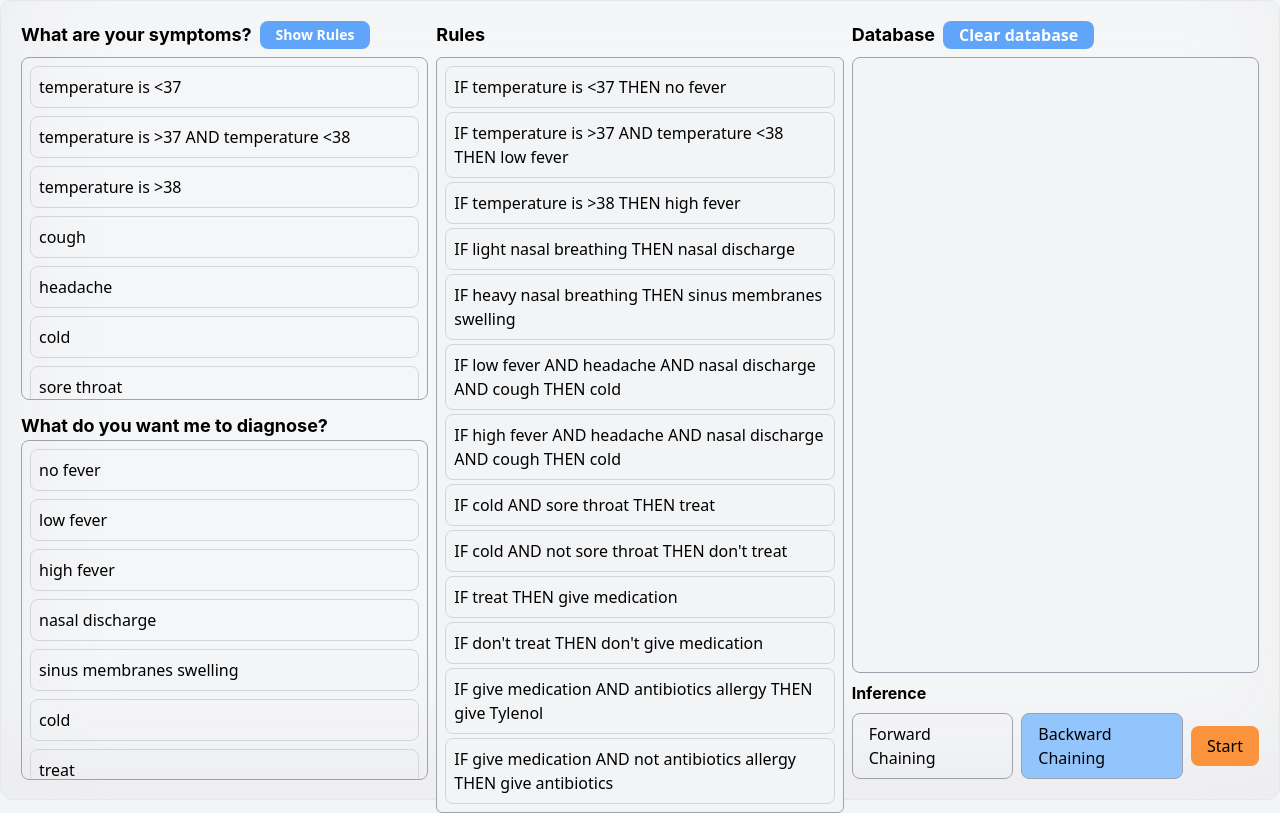
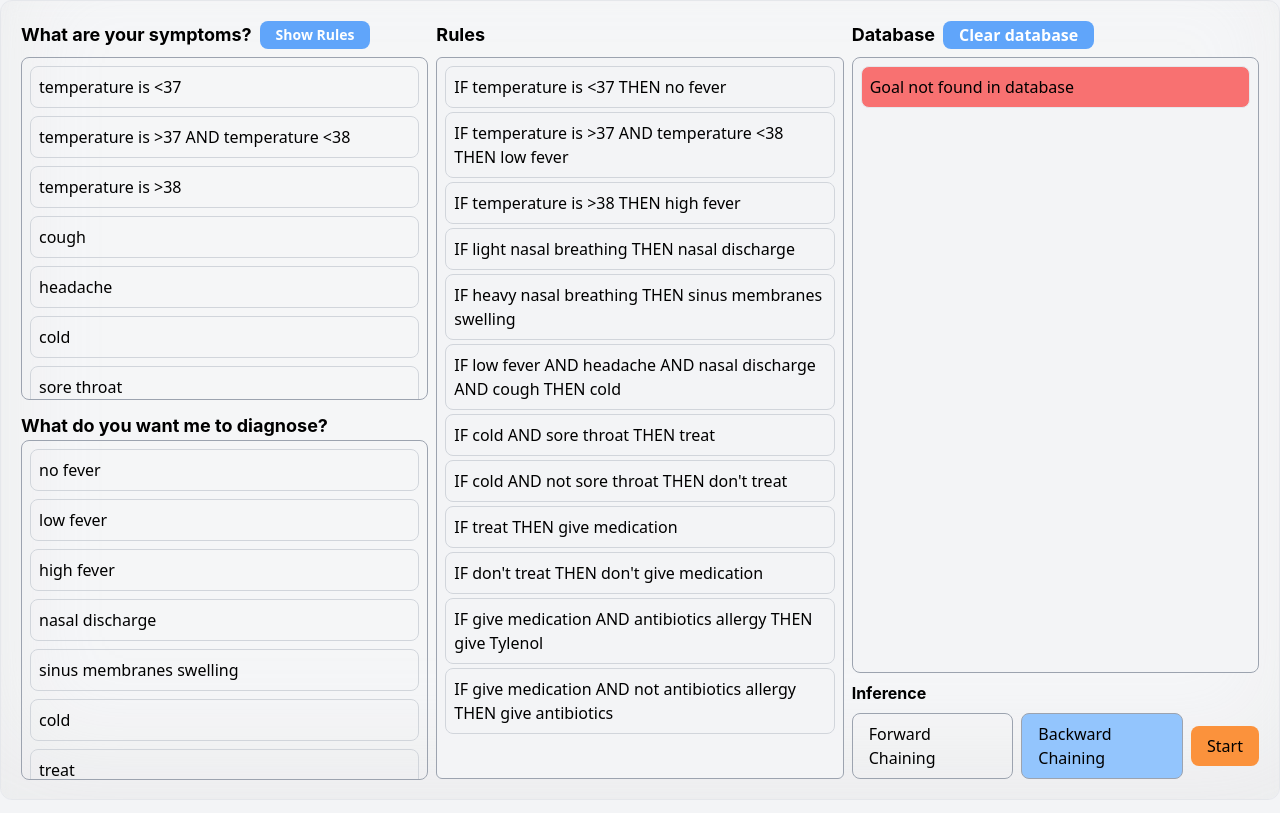
Before and after one commit to paulandraemnaval/expert-system, a Next.js app: page / in a window 1280 px wide. Both pictures are taken after a click on the button "Show Rules". Built offline with nearby package versions, Linux system fonts and the light colour scheme.

Commit message:
refactored code and better ui

```diff
--- a/components/App.jsx
+++ b/components/App.jsx
@@ -4,15 +4,13 @@ import Rules from "./Rules";
 import GoalPicker from "./GoalPicker";
 import FactPicker from "./FactPicker";
 import Database from "./Database";
-import { toast } from "react-hot-toast";
+
 const App = () => {
   const [selectedFacts, setSelectedFacts] = React.useState([]);
   const [selectedGoal, setSelectedGoal] = React.useState("");
   const [databaseContent, setDatabaseContent] = React.useState([]);
   const [infferedFacts, setInfferedFacts] = React.useState([]);
   const [forwardChaining, setForwardChaining] = React.useState(false);
-  const [currentlyInfferingRule, setCurrentlyInfferingRule] =
-    React.useState("");
   const [showRules, setShowRules] = React.useState(false);
 
   React.useEffect(() => {
@@ -75,7 +73,9 @@ const App = () => {
                   condition.split("not")[1].trim()
                 )
               ) {
+                //a negated condition is present in the database, we can't reach the goal
                 allConditionsTrue = false;
+                return;
               }
             } else if (!updatedDatabaseContent.includes(condition.trim())) {
               allConditionsTrue = false;
@@ -117,16 +117,13 @@ const App = () => {
     );
     setInfferedFacts(infferedFacts);
     console.log("infferedFacts", infferedFacts);
-    setCurrentlyInfferingRule("");
   };
 
   const backwardChain = (
-    parentGoal,
-    ruleOfGoal,
+    parentGoal, //is an array of length 1 that has the maingoal
+    ruleOfGoal, //is an array of length 1 that has the goal/subgoal
     knownFacts,
-    setKnownFacts,
     rules,
-    visitedGoals = [],
     canReachGoal = true
   ) => {
     console.log("RECURSED");
@@ -135,16 +132,14 @@ const App = () => {
     console.log("knownFacts", knownFacts);
     let localKnownFacts = [...knownFacts];
 
+    // If the goal cannot be reached, end the recursion
     if (!canReachGoal) {
       console.log("CAN'T REACH GOAL. RETURNING");
       return localKnownFacts;
     }
-    // Avoid revisiting goals
-    visitedGoals = [...visitedGoals, ruleOfGoal];
-    console.log("visitedGoals", visitedGoals);
 
-    if (visitedGoals.length === 0) {
-      console.log("VISITED GOALS IS EMPTY. RETURNING");
+    if (localKnownFacts.includes(parentGoal[0].split("THEN")[1].trim())) {
+      console.log("PARENT GOAL IS NOW KNOWN. RETURNING");
       return localKnownFacts;
     }
 
@@ -154,17 +149,9 @@ const App = () => {
     let conditions = [];
 
     const infer = (rule) => {
-      //unreachable goal
-      if (!canReachGoal) {
-        console.log("CAN'T REACH GOAL. RETURNING");
-      }
-      // If the goal is already in the knownFacts, we can return
-      if (localKnownFacts.includes(parentGoal[0].split("THEN")[1].trim())) {
-        console.log("PARENT GOAL IS NOW KNOWN. RETURNING");
-        return localKnownFacts;
-      }
-      //start infference engine
       if (rule) console.log("INFER START. CHECKING RULE: ", rule);
+
+      //parsing
       conditionPartOfRuleOfGoal = rule.split("IF")[1].split("THEN")[0];
       conditions = conditionPartOfRuleOfGoal.includes("temperature")
         ? [conditionPartOfRuleOfGoal]
@@ -172,6 +159,8 @@ const App = () => {
 
       allConditionsTrue = true;
       unfulfilledConditions = [];
+
+      //after parsing the conditions check if each of them is present in the database passed as knownFacts
       conditions.forEach((condition) => {
         //checks if a condition is negated or a temperature (special) condition
         if (condition.includes("not") && !condition.includes("temperature")) {
@@ -196,9 +185,7 @@ const App = () => {
         }
       });
 
-      //idk why this works but it does
-
-      if (unfulfilledConditions)
+      // If all conditions are true, we can infer the new fact
       if (allConditionsTrue) {
         console.log("CONDITION", conditionPartOfRuleOfGoal, "IS TRUE");
 
@@ -210,12 +197,11 @@ const App = () => {
           "ALL CONDITIONS MET. LOCALNEWFACTS AFTER PUSH",
           localKnownFacts
         );
-          console.log("VISITED GOALS AFTER POP", visitedGoals);
         return;
       }
     };
 
-    // for the first goal, we need to find the rule that can infer the goal, and so unfulfilledConditions is set
+    // infer the current goal
     console.log("RULE OF GOAL", ruleOfGoal);
     infer(ruleOfGoal[0]);
 
@@ -234,9 +220,7 @@ const App = () => {
           parentGoal,
           ruleThatCanInfer,
           localKnownFacts,
-          setKnownFacts,
           rules,
-          visitedGoals,
           canReachGoal
         );
         console.log("RESULT OF RECURSION", newFacts);
@@ -247,14 +231,13 @@ const App = () => {
             console.log("NEWLY INFERRED FACTS AFTER INFER():", localKnownFacts);
             console.log("CHECKING PARENT GOAL WITH INFER");
             infer(parentGoal[0]);
-            console.log("VISITED GOALS AFTER POP", visitedGoals);
           }
         }
 
         // If there is no rule that can infer the unfulfilled condition, we can't reach the goal
       } else {
         canReachGoal = false;
-        return;
+        return localKnownFacts;
       }
     });
     return localKnownFacts;
@@ -294,8 +277,6 @@ const App = () => {
     "IF light nasal breathing THEN nasal discharge",
     "IF heavy nasal breathing THEN sinus membranes swelling",
     "IF low fever AND headache AND nasal discharge AND cough THEN cold",
-    "IF high fever AND headache AND nasal discharge AND cough THEN cold",
-
     "IF cold AND sore throat THEN treat",
     "IF cold AND not sore throat THEN don't treat",
     "IF treat THEN give medication",
@@ -303,20 +284,6 @@ const App = () => {
     "IF give medication AND antibiotics allergy THEN give Tylenol",
     "IF give medication AND not antibiotics allergy THEN give antibiotics",
   ];
-  const notify = () => {
-    if (databaseContent.length === 0) {
-      toast.error("No symptoms selected");
-      return;
-    }
-    if (selectedGoal === "") {
-      toast.error("No goal selected");
-      return;
-    }
-    databaseContent.includes(selectedGoal)
-      ? toast.success("Goal reached")
-      : toast.error("Goal not reached");
-  };
-
   return (
     <div className="glassmorphism flex gap-2 w-full h-screen">
       <div className="flex-1 gap-2 flex-col max-h-full">
@@ -332,9 +299,7 @@ const App = () => {
           selectedGoal={selectedGoal}
         />
       </div>
-      {showRules && (
-        <Rules rules={rules} currentlyInferringRule={currentlyInfferingRule} />
-      )}
+      {showRules && <Rules rules={rules} />}
 
       <div className="flex flex-1 flex-col gap-2 h-full">
         <div className="flex flex-col flex-1">
@@ -352,6 +317,7 @@ const App = () => {
           <Database
             databaseContent={databaseContent}
             inferredFacts={infferedFacts}
+            selectedGoal={selectedGoal}
           />
         </div>
 
@@ -379,7 +345,6 @@ const App = () => {
               className="bg-orange-400 rounded-lg px-4 py-2"
               onClick={() => {
                 forwardChain();
-                notify();
                 console.log("FC");
               }}
             >
@@ -398,12 +363,10 @@ const App = () => {
                       rule.split("THEN")[1].includes(selectedGoal)
                     ),
                     selectedFacts,
-                    setSelectedFacts,
                     rules
                   )
                 );
                 console.log("BC");
-                notify();
               }}
             >
               Start
--- a/components/Database.jsx
+++ b/components/Database.jsx
@@ -1,6 +1,6 @@
 import React from "react";
 
-const Database = ({ databaseContent, inferredFacts }) => {
+const Database = ({ databaseContent, inferredFacts, selectedGoal }) => {
   return (
     <div className="flex border rounded-lg bg-gray-100 border-gray-400 flex-1 p-2 h-80">
       <ul className="flex w-full h-full flex-col overflow-auto scrollbar-hide">
@@ -8,12 +8,25 @@ const Database = ({ databaseContent, inferredFacts }) => {
           <li
             key={index}
             className={`p-2 border border-gray-200 rounded-lg w-full ${
-              inferredFacts.includes(fact) ? "bg-blue-300" : "bg-orange-300"
+              inferredFacts.includes(fact)
+                ? fact === selectedGoal
+                  ? "bg-green-300"
+                  : "bg-blue-300"
+                : "bg-orange-300"
             }`}
           >
             {fact}
           </li>
         ))}
+        {!databaseContent.includes(selectedGoal) && (
+          <li
+            className={
+              "p-2 border border-gray-200 rounded-lg w-full bg-red-400"
+            }
+          >
+            Goal not found in database
+          </li>
+        )}
       </ul>
     </div>
   );
--- a/components/Rules.jsx
+++ b/components/Rules.jsx
@@ -1,7 +1,7 @@
 "use client";
 import React from "react";
 
-const Rules = ({ rules, currentlyInferringRule }) => {
+const Rules = ({ rules }) => {
   return (
     <div className="flex flex-col flex-1">
       <h1 className="text-lg font-bold font-inter mb-2">Rules</h1>
@@ -9,9 +9,7 @@ const Rules = ({ rules, currentlyInferringRule }) => {
         <ul className=" space-y-1">
           {rules.map((rule, index) => (
             <li
-              className={`min-w-4 p-2 rounded-lg border border-gray-300 ${
-                rule === currentlyInferringRule ? "bg-blue-200" : ""
-              }`}
+              className={`min-w-4 p-2 rounded-lg border border-gray-300 `}
               index={index}
               key={rule}
             >
```
Lines whose indentation alone changed are shown as unchanged.
